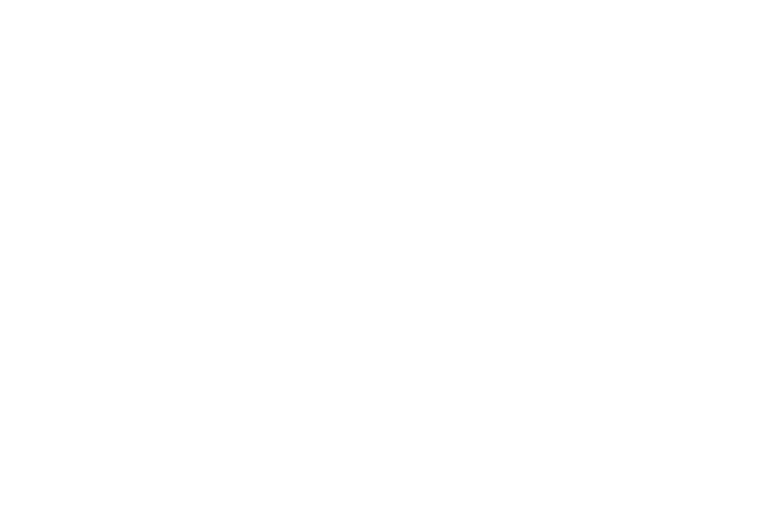
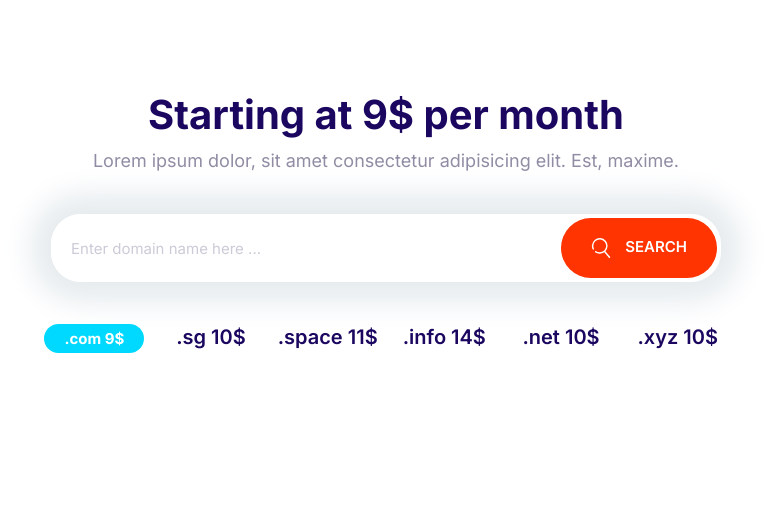
Before and after one commit to NimaHZ79/MyRep., a plain HTML site: page index.html in a window 1280 px wide. Shown: the whole page, without its empty margins (254-1025 px from the left). Drawn offline with Linux system fonts and the light colour scheme.

Commit message:
Defining the domain-block and its style.

```diff
--- a/css/styles.css
+++ b/css/styles.css
@@ -206,8 +206,16 @@ a {
   font-weight: 600;
   padding: 2rem 3rem;
   margin: 1rem 0;
+  outline: 0;
   text-transform: uppercase;
-  white-space: nowrap; /* prevents the text of the buttons to go to next line (go out of button) due to low space remaining */
+  white-space: nowrap;
+}
+
+.btn .icon {
+  width: 2rem;
+  height: 2rem;
+  margin-right: 1rem;
+  vertical-align: middle;
 }
 
 .btn--stretched {
@@ -255,7 +263,7 @@ a {
 
 .btn--block {
   width: 100%;
-  display: inline-block; /* Anchors are inline by default so giving them width is useless so we use inline-block display property.*/
+  display: inline-block;
 }
 
 @media screen and (min-width: 1024px) {
@@ -288,7 +296,7 @@ a {
 .input-group .input {
   border: 0;
   flex-grow: 1;
-  padding: 1.5rem 1rem;
+  padding: 1.5rem 2rem;
 }
 
 .input-group .btn {
@@ -693,6 +701,7 @@ a {
 }
 
 /* Hero */
+
 .hero {
   clip-path: polygon(0% 0%, 100% 0%, 100% 90%, 0% 100%);
 }
@@ -717,3 +726,29 @@ a {
     align-self: center;
   }
 }
+
+/* Domain Block */
+
+.block-domain .input-group {
+  box-shadow: 0 0 30px 20px #e6ebee;
+  border: 0;
+  margin: 4rem auto;
+  max-width: 670px;
+}
+
+.block-domain__prices {
+  display: grid;
+  grid-template-columns: repeat(3, 1fr);
+  grid-template-rows: repeat(2, 6rem);
+  font-size: 2rem;
+  font-weight: 600;
+  justify-items: center;
+  max-width: 700px;
+  margin: 0 auto;
+}
+
+@media screen and (min-width: 768px) {
+  .block-domain__prices {
+    grid-template-columns: repeat(auto-fit, minmax(10rem, 1fr));
+  }
+}
--- a/index.html
+++ b/index.html
@@ -15,6 +15,35 @@
     <link rel="stylesheet" href="css/styles.css" />
   </head>
   <body>
+    <section class="block container block-domain">
+      <header class="block__header">
+        <h2>Starting at 9$ per month</h2>
+        <p class="domain__text">
+          Lorem ipsum dolor, sit amet consectetur adipisicing elit. Est, maxime.
+        </p>
+      </header>
+      <div class="input-group">
+        <input
+          type="text"
+          class="input"
+          placeholder="Enter domain name here ..."
+        />
+        <button class="btn btn--accent">
+          <svg class="icon icon--white">
+            <use xlink:href="images/sprite.svg#search"></use>
+          </svg>
+          Search
+        </button>
+      </div>
+      <ul class="list block-domain__prices">
+        <li><span class="badges badges--secondary">.com 9$</span></li>
+        <li>.sg 10$</li>
+        <li>.space 11$</li>
+        <li>.info 14$</li>
+        <li>.net 10$</li>
+        <li>.xyz 10$</li>
+      </ul>
+    </section>
     <script src="js/main.js"></script>
   </body>
 </html>
```
